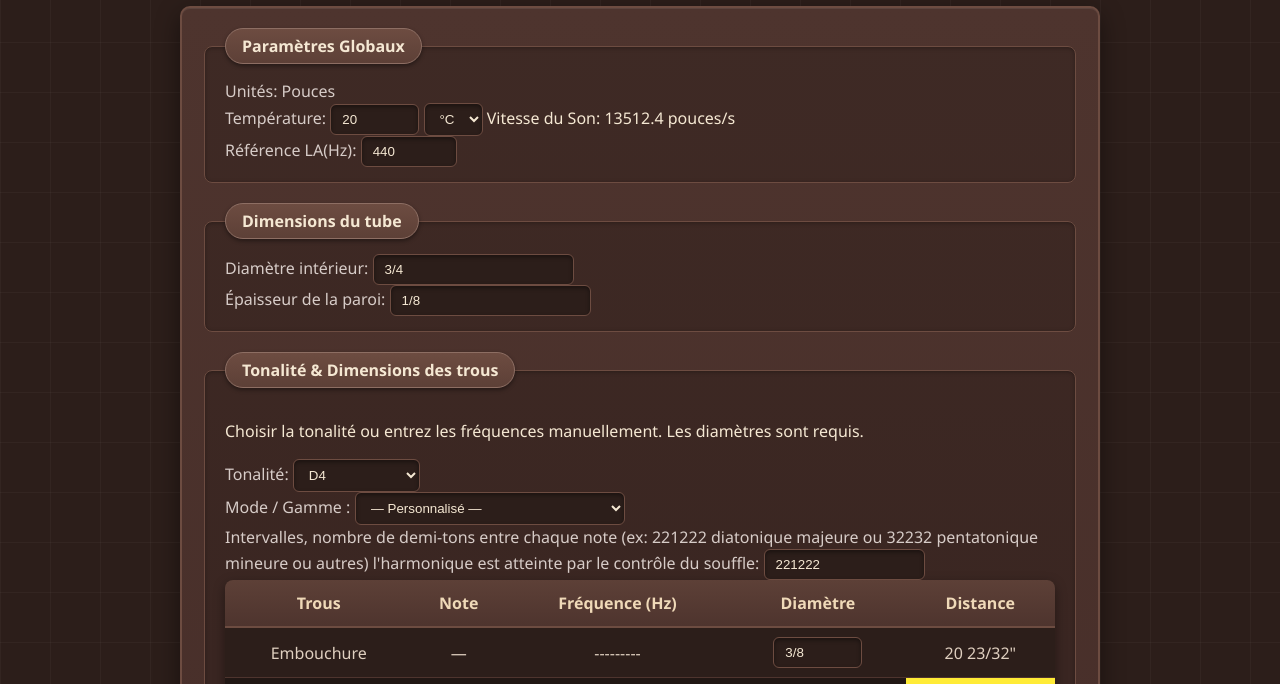
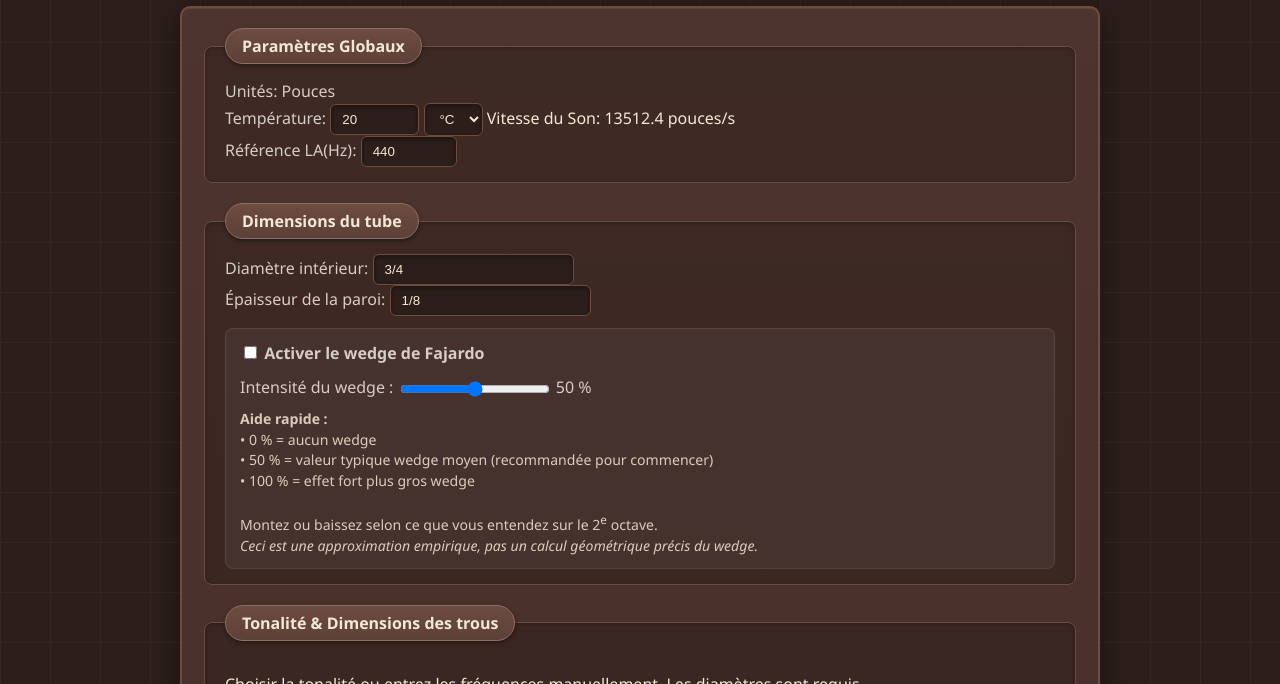
Before and after one commit to MrFriendlyBen/Flutomat-Francais, a plain HTML site: page index.html in a window 1280 px wide. Shown: the part 108-792 px from the top of the page. Drawn offline with Linux system fonts and the light colour scheme.

Commit message:
Version 3.8.3

```diff
--- a/index.html
+++ b/index.html
@@ -47,6 +47,29 @@
                 <label for="wallThickness">Épaisseur de la paroi:</label>
                 <input type="text" name="wallThickness" id="wallThickness" value="1/8" required>
             </div>
+            <div style="margin-top: 12px; padding: 12px 14px; background: rgba(255,255,255,0.05); border-radius: 8px; border: 1px solid rgba(255,255,255,0.08);">
+    			<label style="font-weight: 600;">
+        			<input type="checkbox" id="fajardoWedge">
+        			Activer le wedge de Fajardo
+    			</label>
+
+    			<div style="margin-top: 10px;">
+        			<label>
+            			Intensité du wedge :
+            			<input type="range" id="wedgeIntensity" min="0" max="100" value="50" style="width: 150px; vertical-align: middle;">
+            			<span id="wedgeValue">50 %</span>
+        			</label>
+    			</div>
+
+    			<div style="margin-top: 10px; font-size: 0.88em; line-height: 1.45; opacity: 0.85;">
+        			<strong>Aide rapide :</strong><br>
+        			• 0 % = aucun wedge<br>
+        			• 50 % = valeur typique wedge moyen (recommandée pour commencer)<br>
+        			• 100 % = effet fort plus gros wedge<br><br>
+        			Montez ou baissez selon ce que vous entendez sur le 2<sup>e</sup> octave.<br>
+        			<em>Ceci est une approximation empirique, pas un calcul géométrique précis du wedge.</em>
+    			</div>
+			</div>
         </fieldset>
 
         <fieldset>
```
